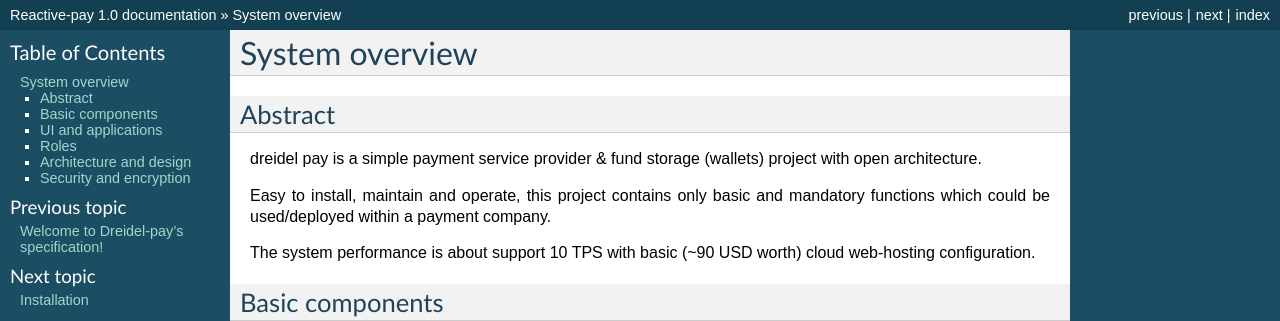
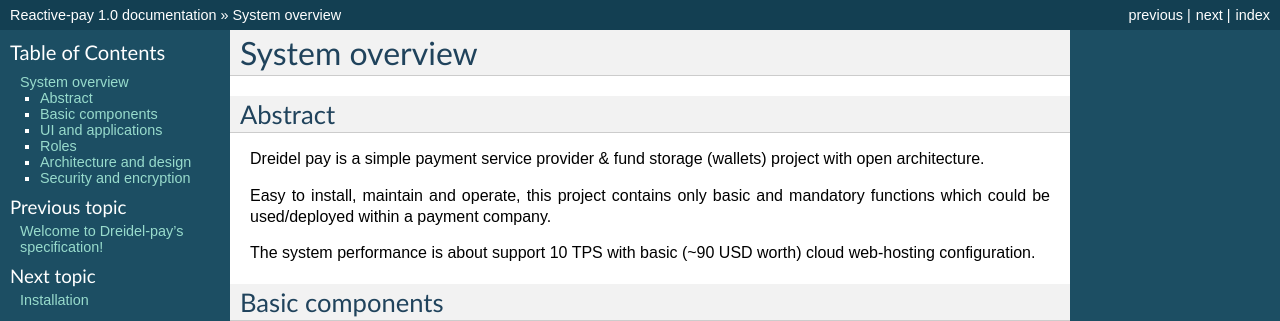
Before and after one commit to dreideldoc/dreidel-docs, a Sphinx documentation site: the page built from docs/overview.rst, in a window 1280 px wide and 900 px high. Shown: the top 321 px of the window. Built offline with Sphinx 7.4.7, drawn with Linux system fonts in a browser that asks for light colours; some of the changed text lies outside the part shown.

```diff
--- a/docs/overview.rst
+++ b/docs/overview.rst
@@ -4,7 +4,7 @@ System overview
 Abstract
 --------
 
-dreidel pay is a simple payment service provider & fund storage (wallets) project with open architecture.
+Dreidel pay is a simple payment service provider & fund storage (wallets) project with open architecture.
 
 Easy to install, maintain and operate, this project contains only basic and mandatory functions
 which could be used/deployed within a payment company.
```
Also changed, not shown: other parts of docs/overview.rst (+1 -1 lines).
